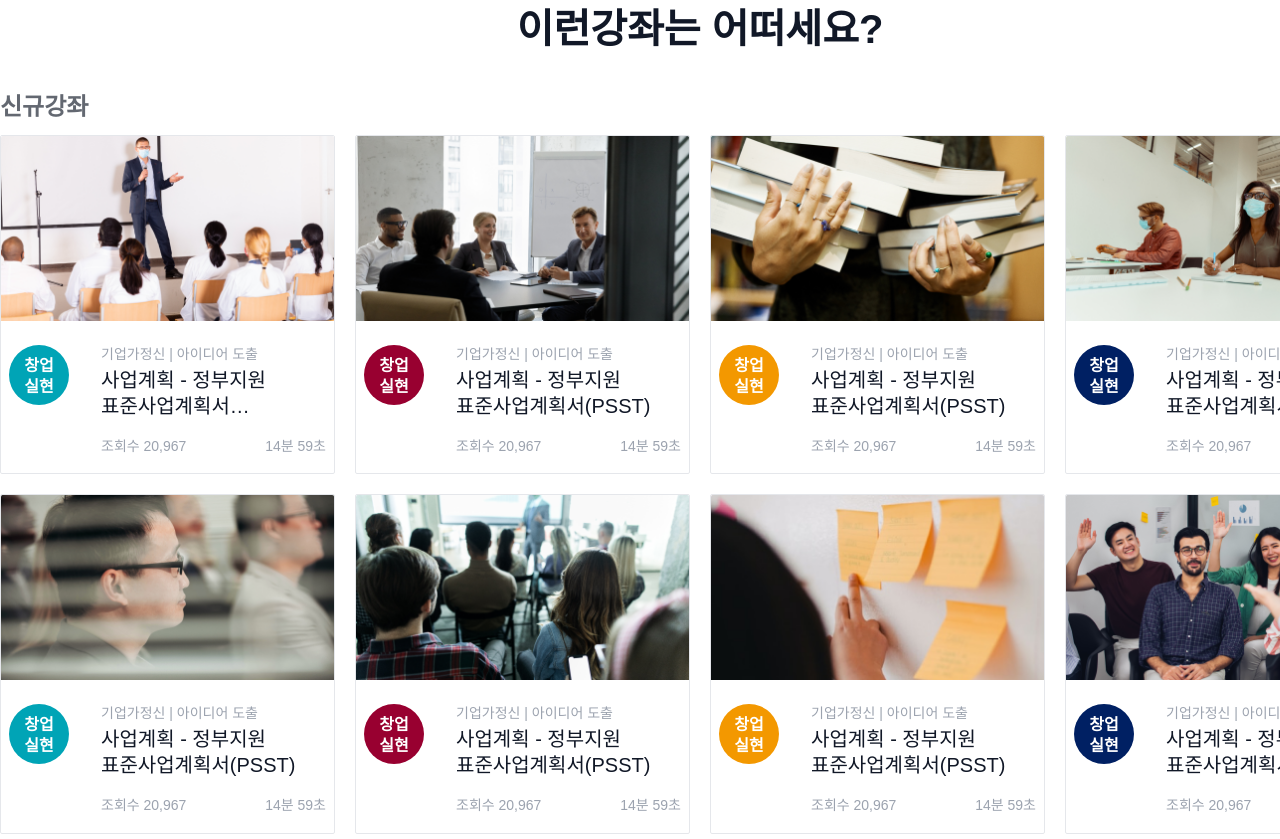
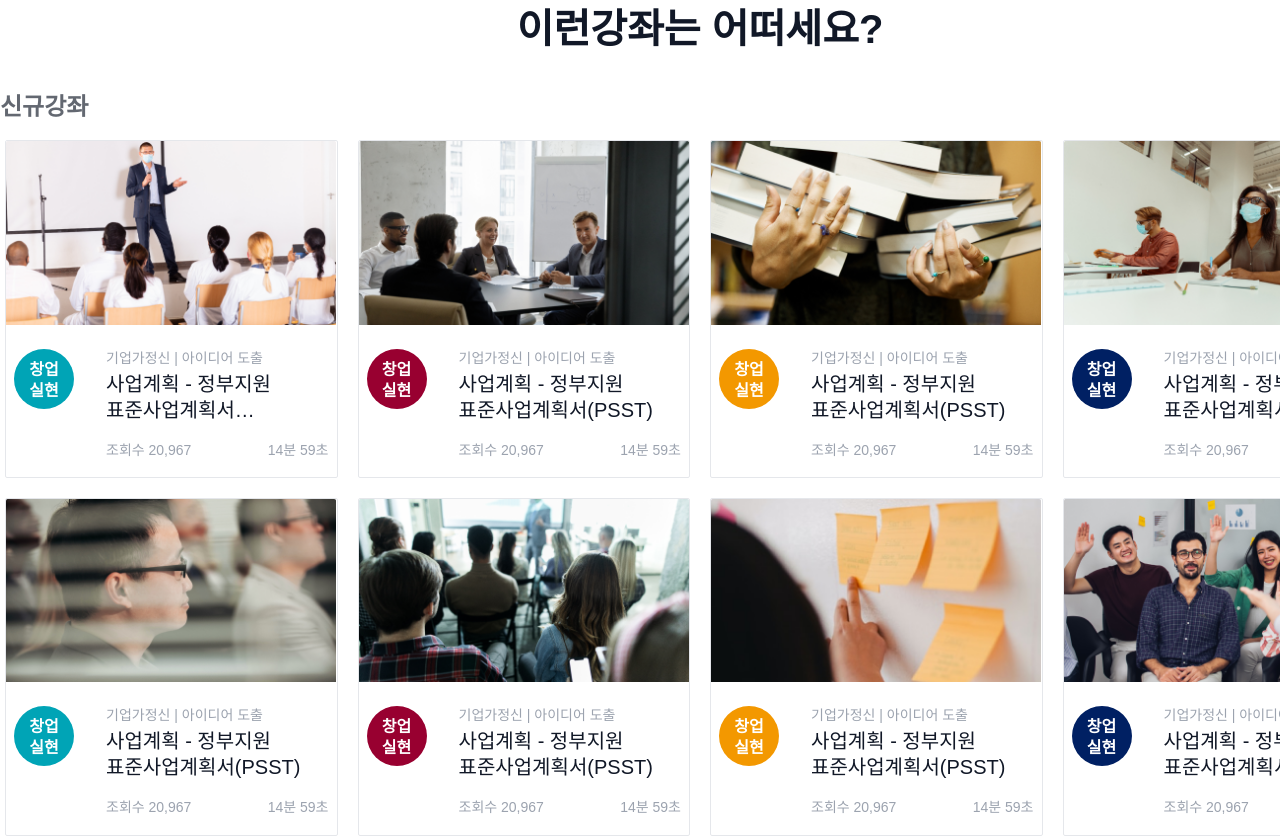
Before and after one commit to design-daz/k-edu, a plain HTML site: page index.html in a window 1280 px wide. Shown: the part 1457-2296 px from the top of the page. Drawn offline with Linux system fonts and the light colour scheme; a web font is replaced by a local one.

```diff
--- a/css/style.css
+++ b/css/style.css
@@ -642,6 +642,7 @@
 
 .search-box {
     height: 76px;
+    border-bottom: 1px solid #E5E7EB;
 }
 
 .edu-search {
@@ -1077,6 +1078,10 @@
 
 /* ===== Lecture-Sld =====  */
 
+.lec-box > .col-12 {
+    padding: 5px;
+}
+
 .lec-cnt {
     grid-column: span 3;
 
@@ -2203,9 +2208,13 @@
 
 ::-webkit-scrollbar-thumb {
     /* background-color: #9CA3AF; */
-    background-color: #E5E7EB;
+    /* background-color: #E5E7EB;
     background-color: rgba(0,84,166,0.5);
-    background-color: #00a4b6;
+    background-color: #00a4b6; */
+    background-color: #E0E0E0;
+    /* background-color:  #BDBDBD; */
+
+
 
 
 
```
